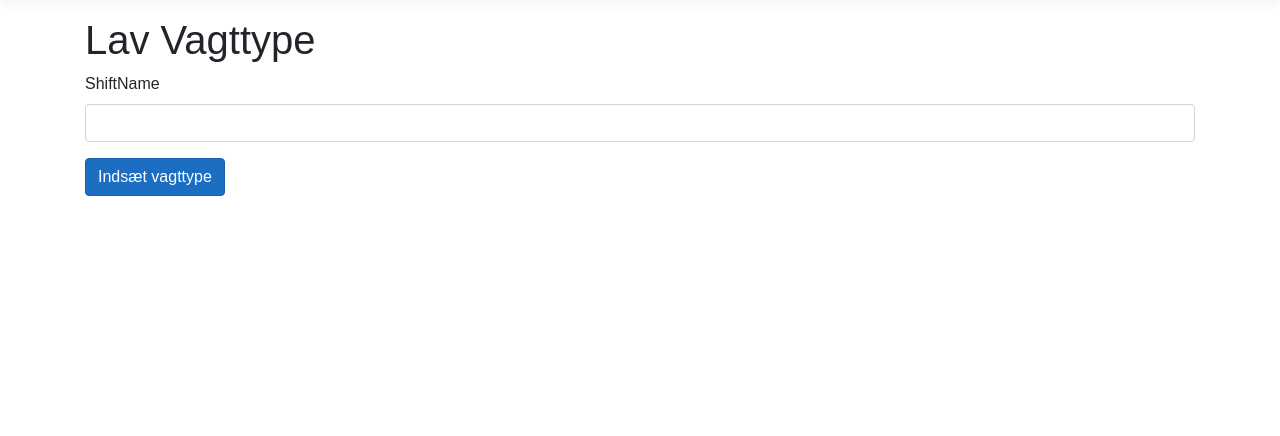
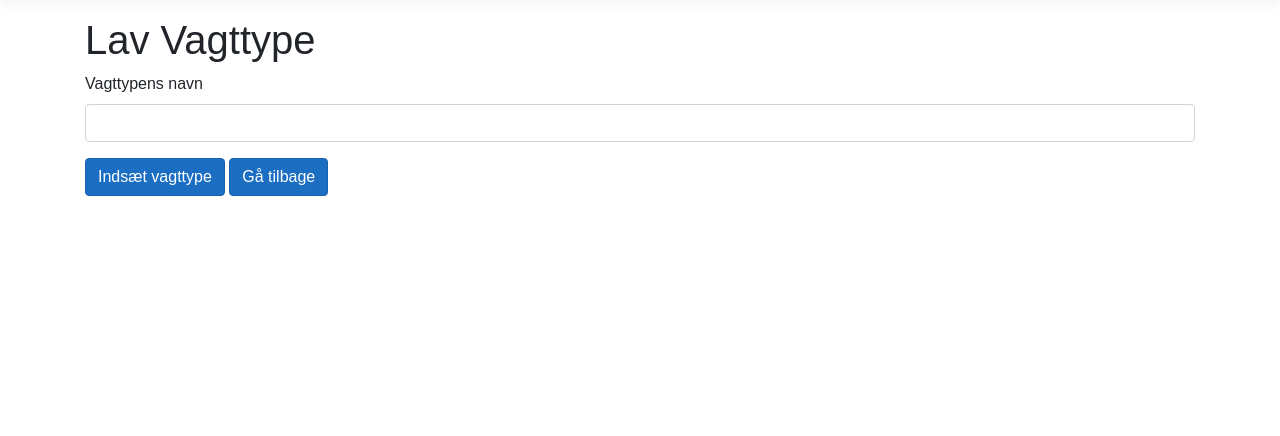
Before and after one commit to Nico388a/EarthNear1, an ASP.NET Core app: page /Types/ShiftTypes/CreateShiftType in a window 1280 px wide. Shown: the part 152-588 px from the top of the page. Run offline with ASP.NET Core 8, Linux system fonts and the light colour scheme.

Commit message:
changed with think aloud test

```diff
--- a/EarthNear1/Pages/Book/DeleteBooking.cshtml
+++ b/EarthNear1/Pages/Book/DeleteBooking.cshtml
@@ -50,7 +50,7 @@
     </dl>
     <form method="post">
         <input type="hidden" asp-for="Booking.BookingId"/>
-        <input type="submit" class="btn btn-danger" value="Slet"/>
-        <a asp-page="GetAllBookings" class="btn btn-primary"><strong>Tilabge til vagtliste</strong></a>
+        <input type="submit" class="btn btn-danger" value="Fjern"/>
+        <a asp-page="GetAllBookings" class="btn btn-primary"><strong>Gå tilabge</strong></a>
     </form>
 </div>
--- a/EarthNear1/Pages/Shifts/CreateShift.cshtml
+++ b/EarthNear1/Pages/Shifts/CreateShift.cshtml
@@ -34,6 +34,7 @@
     </div>
 
     <div class="form-group">
-        <input type="submit" value="Opret vagt" class="btn btn-primary"/>
+        <input type="submit" value="Opret vagt" class="btn btn-primary" />
+        <a asp-page="GetAllShifts" class="btn btn-primary">Gå tilbage</a>
     </div>
 </form>
--- a/EarthNear1/Pages/Shifts/DeleteShift.cshtml
+++ b/EarthNear1/Pages/Shifts/DeleteShift.cshtml
@@ -36,5 +36,5 @@
 <form method="post">
     <input type="hidden" asp-for="Shift.ShiftId"/>
     <input type="submit" value="Slet" class="btn btn-danger"/>
-    <a asp-page="GetAllShifts" class="btn btn-primary"><strong>Tilbage til vagtliste</strong></a>
+    <a asp-page="GetAllShifts" class="btn btn-primary"><strong>Gå tilbage</strong></a>
 </form>
--- a/EarthNear1/Pages/Shifts/UpdateShift.cshtml
+++ b/EarthNear1/Pages/Shifts/UpdateShift.cshtml
@@ -34,6 +34,7 @@
 
                 <div class="form-group">
                     <input type="submit" value="Gem" class="btn btn-primary" />
+                    <a asp-page="GetAllShifts" class="btn btn-primary">Gå tilbage</a>
                 </div>
             </div>
         </div>
--- a/EarthNear1/Pages/Types/ShiftTypes/CreateShiftType.cshtml
+++ b/EarthNear1/Pages/Types/ShiftTypes/CreateShiftType.cshtml
@@ -7,11 +7,12 @@
 
 <form method="post">
     <div class="form-group">
-        <label asp-for="@Model.ShiftType.ShiftName" class="control-label"></label>
+        <label asp-for="@Model.ShiftType.ShiftName" class="control-label">Vagttypens navn</label>
         <input asp-for="@Model.ShiftType.ShiftName" class="form-control"/>
         <span asp-validation-for="@Model.ShiftType.ShiftName" class="text-danger"></span>
     </div>
     <div class="form-group">
-        <input type="submit" value="Indsæt vagttype" class="btn btn-primary"/>
+        <input type="submit" value="Indsæt vagttype" class="btn btn-primary" />
+        <a asp-page="GetAllShiftTypes" class="btn btn-primary">Gå tilbage</a>
     </div>
 </form>
--- a/EarthNear1/Pages/Types/ShiftTypes/DeleteShiftType.cshtml
+++ b/EarthNear1/Pages/Types/ShiftTypes/DeleteShiftType.cshtml
@@ -18,6 +18,6 @@
     <form method="post">
         <input type="hidden" asp-for="ShiftType.ShiftTypeId"/>
         <input type="submit" value="Slet" class="btn btn-danger"/>
-        <a asp-page="GetAllShiftTypes" class="btn btn-primary">Tilbage</a>
+        <a asp-page="GetAllShiftTypes" class="btn btn-primary">Gå tilbage</a>
     </form>
 </div>
--- a/EarthNear1/Pages/Types/ShiftTypes/UpdateShiftType.cshtml
+++ b/EarthNear1/Pages/Types/ShiftTypes/UpdateShiftType.cshtml
@@ -20,7 +20,8 @@
                     <span asp-validation-for="@Model.ShiftType.ShiftName" class="text-danger"></span>
                 </div>
                 <div class="form-group">
-                    <input type="submit" value="opdater" class="btn btn-primary"/>
+                    <input type="submit" value="opdater" class="btn btn-primary" />
+                    <a asp-page="GetAllShiftTypes" class="btn btn-primary">Gå tilbage</a>
                 </div>
             </div>
         </div>
--- a/EarthNear1/Pages/Types/ShiftUsers/CreateShiftUsers.cshtml
+++ b/EarthNear1/Pages/Types/ShiftUsers/CreateShiftUsers.cshtml
@@ -30,7 +30,7 @@
             </div>
 
             <div class="form-group">
-                <input type="submit" value="ShiftUser" class="btn btn-primary"/>
+                <input type="submit" value="opdater joberfaringer" class="btn btn-primary"/>
             </div>
         </form>
     </div>
--- a/EarthNear1/Pages/Types/ShiftUsers/UpdateShiftUser.cshtml
+++ b/EarthNear1/Pages/Types/ShiftUsers/UpdateShiftUser.cshtml
@@ -28,7 +28,7 @@
                     }
                 </div>
                 <div class="form-group">
-                    <input type="submit" value="Update" class="btn btn-primary" />
+                    <input type="submit" value="Updater" class="btn btn-primary" />
                 </div>
         </form>
     </div>
--- a/EarthNear1/Pages/Users/Create.cshtml
+++ b/EarthNear1/Pages/Users/Create.cshtml
@@ -11,6 +11,7 @@
 }
 
 <h1>Opret din profil</h1>
+<h3>Når du har oprettet din profil, skal du logge ind med din email og password.</h3>
 <script src="https://kit.fontawesome.com/a076d05399.js" crossorigin="anonymous"></script>
 <div class="alert alert-warning" role="alert">
     @Model.InfoText
```
